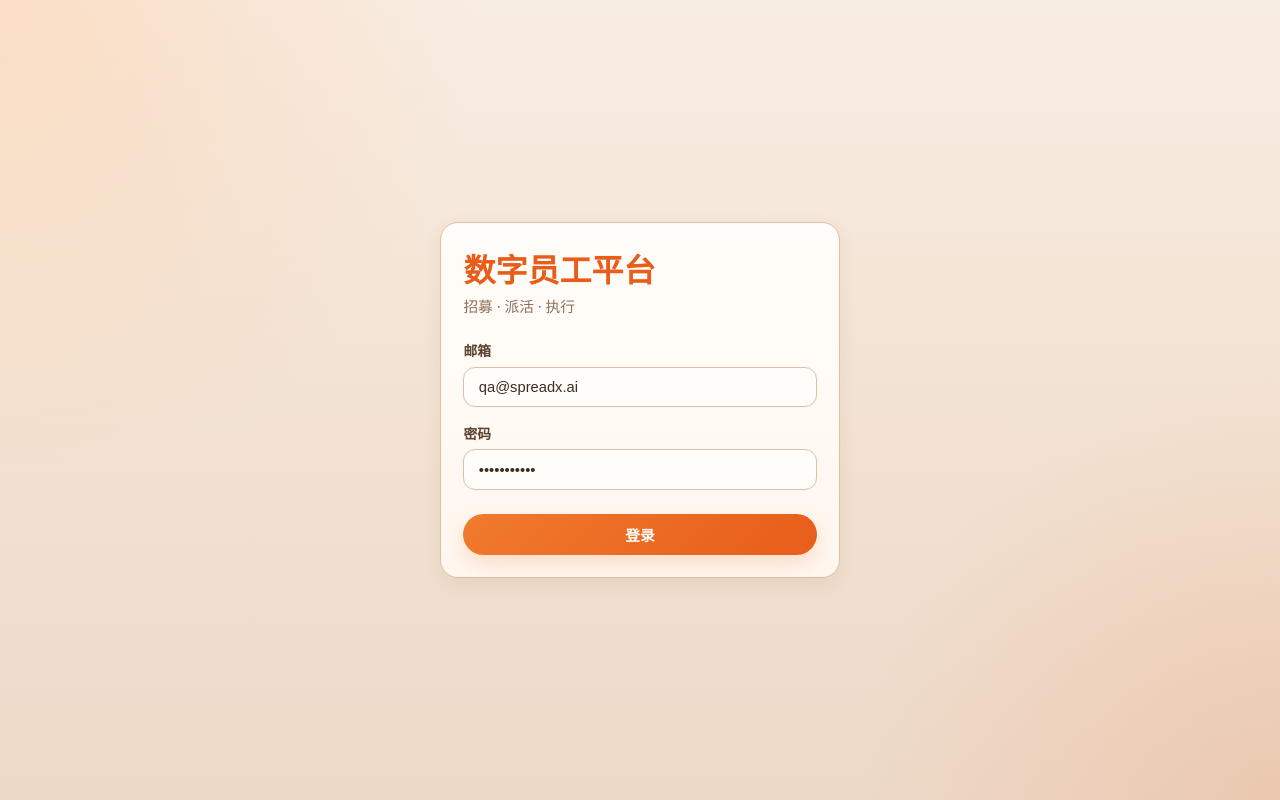
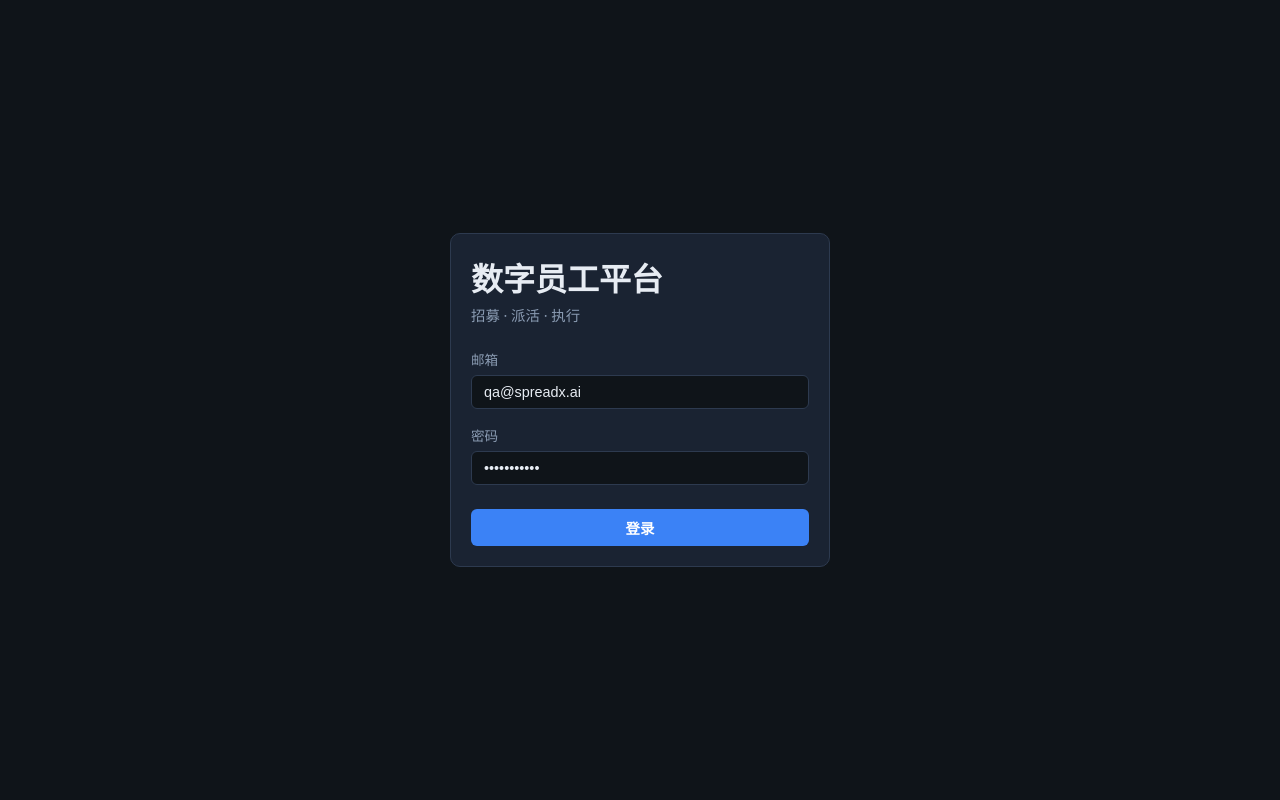
Before and after one commit to SpreadXAI/digital-workforce, a Vue app in the folder frontend/: page /login in a window 1280 px wide. Built offline with nearby package versions, Linux system fonts and the light colour scheme; the HTML template or start-up script is replaced by a standard one.

Commit message:
revert: restore dark theme UI

```diff
--- a/frontend/index.html
+++ b/frontend/index.html
@@ -3,18 +3,9 @@
   <head>
     <meta charset="UTF-8" />
     <meta name="viewport" content="width=device-width, initial-scale=1.0" />
-    <meta name="color-scheme" content="light" />
+    <meta name="color-scheme" content="dark" />
     <meta http-equiv="Cache-Control" content="no-cache, no-store, must-revalidate" />
     <title>数字员工平台</title>
-    <style>
-      html, body {
-        margin: 0;
-        min-height: 100%;
-        background: #f3e3d3 !important;
-        color: #3d2c21 !important;
-      }
-      #app { min-height: 100vh; }
-    </style>
   </head>
   <body>
     <div id="app"></div>
--- a/frontend/src/App.vue
+++ b/frontend/src/App.vue
@@ -1,16 +1,3 @@
 <template>
-  <div class="app-shell">
-    <router-view />
-  </div>
+  <router-view />
 </template>
-
-<style>
-.app-shell {
-  min-height: 100vh;
-  background:
-    radial-gradient(circle at 0% 0%, rgba(255, 183, 120, 0.28), transparent 32%),
-    radial-gradient(circle at 100% 100%, rgba(224, 122, 63, 0.18), transparent 28%),
-    linear-gradient(180deg, #f8ede3 0%, #f3e3d3 45%, #edd9c8 100%);
-  color: #3d2c21;
-}
-</style>
--- a/frontend/src/style.css
+++ b/frontend/src/style.css
@@ -1,29 +1,21 @@
 :root {
-  color-scheme: light;
-  --bg: #f3e3d3;
-  --bg-deep: #e8d4c0;
-  --surface: #fff8f1;
-  --surface-elevated: #ffffff;
-  --border: #ddbfa8;
-  --border-soft: #f0dece;
-  --text: #3d2c21;
-  --text-soft: #5c4030;
-  --muted: #8f6f5c;
-  --accent: #e85d1a;
-  --accent-hover: #c94d10;
-  --accent-soft: #ffe8d6;
-  --accent-glow: rgba(232, 93, 26, 0.18);
-  --success: #3f7a4c;
-  --success-soft: #dff0e3;
-  --warning: #b7791f;
-  --warning-soft: #fff0d6;
-  --danger: #c44536;
-  --danger-soft: #fce9e6;
-  --shadow: 0 16px 40px rgba(120, 72, 40, 0.12);
-  --shadow-sm: 0 6px 18px rgba(120, 72, 40, 0.08);
-  --radius: 18px;
-  --radius-sm: 12px;
-  font-family: "PingFang SC", "Noto Sans SC", "Segoe UI", system-ui, sans-serif;
+  color-scheme: dark;
+  --bg: #0f1419;
+  --surface: #1a2332;
+  --border: #2d3a4f;
+  --text: #e7ecf3;
+  --muted: #8b9cb3;
+  --accent: #3b82f6;
+  --accent-hover: #2563eb;
+  --accent-soft: rgba(59, 130, 246, 0.12);
+  --success: #22c55e;
+  --warning: #f59e0b;
+  --danger: #ef4444;
+  --shadow: 0 10px 30px rgba(0, 0, 0, 0.25);
+  --shadow-sm: 0 4px 14px rgba(0, 0, 0, 0.18);
+  --radius: 10px;
+  --radius-sm: 8px;
+  font-family: 'Segoe UI', system-ui, sans-serif;
   color: var(--text);
   background: var(--bg);
 }
@@ -36,123 +28,95 @@ html, body, #app {
   color: var(--text);
 }
 
-body {
-  background:
-    radial-gradient(circle at top left, rgba(255, 183, 120, 0.22), transparent 30%),
-    radial-gradient(circle at bottom right, rgba(224, 122, 63, 0.14), transparent 26%),
-    linear-gradient(180deg, #f8ede3 0%, #f3e3d3 100%);
-}
+body { min-height: 100vh; }
 
 a { color: var(--accent); text-decoration: none; }
-a:hover { color: var(--accent-hover); }
+a:hover { text-decoration: underline; }
 
 button, .btn {
-  background: linear-gradient(135deg, #f07a2d, var(--accent));
-  color: #fff;
+  background: var(--accent);
+  color: white;
   border: none;
-  padding: 0.62rem 1.2rem;
-  border-radius: 999px;
+  padding: 0.5rem 1rem;
+  border-radius: 6px;
   cursor: pointer;
-  font-size: 0.92rem;
-  font-weight: 700;
-  box-shadow: 0 8px 20px var(--accent-glow);
-  transition: transform 0.15s ease, box-shadow 0.15s ease;
+  font-size: 0.9rem;
+  font-weight: 600;
 }
-button:hover, .btn:hover {
-  background: linear-gradient(135deg, #ea6d1d, var(--accent-hover));
-  transform: translateY(-1px);
-  box-shadow: 0 10px 24px rgba(201, 77, 16, 0.22);
-}
-button:disabled, .btn:disabled {
-  opacity: 0.55;
-  cursor: not-allowed;
-  transform: none;
-}
+button:hover, .btn:hover { background: var(--accent-hover); }
+button:disabled, .btn:disabled { opacity: 0.55; cursor: not-allowed; }
 button.secondary, .btn.secondary {
-  background: #fffaf5;
-  border: 1px solid #efc7ad;
-  color: var(--text-soft);
-  box-shadow: none;
+  background: var(--surface);
+  border: 1px solid var(--border);
+  color: var(--text);
 }
 button.secondary:hover, .btn.secondary:hover {
-  background: var(--accent-soft);
-  border-color: #f0b48a;
-  color: var(--accent-hover);
+  background: #243044;
+  text-decoration: none;
 }
-button.danger, .btn.danger {
-  background: linear-gradient(135deg, #d9534f, var(--danger));
-}
+button.danger, .btn.danger { background: var(--danger); }
 
 input, textarea, select {
-  background: #fffdf9;
+  background: var(--bg);
   border: 1px solid var(--border);
   color: var(--text);
-  padding: 0.7rem 0.9rem;
-  border-radius: var(--radius-sm);
+  padding: 0.5rem 0.75rem;
+  border-radius: 6px;
   width: 100%;
-  font-size: 0.92rem;
-  transition: border-color 0.15s ease, box-shadow 0.15s ease;
+  font-size: 0.9rem;
 }
 input:focus, textarea:focus, select:focus {
   outline: none;
-  border-color: #f0a06a;
-  box-shadow: 0 0 0 4px var(--accent-glow);
+  border-color: var(--accent);
+  box-shadow: 0 0 0 3px var(--accent-soft);
 }
-textarea { min-height: 110px; resize: vertical; }
+textarea { min-height: 100px; resize: vertical; }
 
 .card {
-  background: linear-gradient(180deg, #fffdf9 0%, #fff7ef 100%);
-  border: 1px solid #f0d7c3;
+  background: var(--surface);
+  border: 1px solid var(--border);
   border-radius: var(--radius);
-  padding: 1.4rem;
-  box-shadow: var(--shadow-sm);
+  padding: 1.25rem;
 }
 
 .page-title {
-  font-size: 1.75rem;
-  font-weight: 800;
-  color: #4a2f22;
+  font-size: 1.65rem;
+  font-weight: 700;
+  color: var(--text);
   margin-bottom: 0.35rem;
 }
 
 .page-desc {
   color: var(--muted);
   margin-bottom: 1.5rem;
-  line-height: 1.65;
+  line-height: 1.6;
 }
 
 .badge {
-  display: inline-flex;
-  align-items: center;
-  padding: 0.22rem 0.7rem;
+  display: inline-block;
+  padding: 0.15rem 0.5rem;
   border-radius: 999px;
   font-size: 0.75rem;
-  font-weight: 700;
+  font-weight: 600;
+  text-transform: uppercase;
 }
-.badge.recruiting, .badge.pending { background: #f3ebe3; color: #8a7568; }
-.badge.training, .badge.ready { background: var(--warning-soft); color: var(--warning); }
-.badge.active, .badge.running { background: var(--success-soft); color: var(--success); }
-.badge.completed { background: #e8eef8; color: #4b6b8a; }
-.badge.suspended, .badge.failed { background: var(--danger-soft); color: var(--danger); }
+.badge.recruiting, .badge.pending { background: #334155; color: #94a3b8; }
+.badge.training, .badge.ready { background: #422006; color: #fbbf24; }
+.badge.active, .badge.running { background: #14532d; color: #4ade80; }
+.badge.completed { background: #1e3a5f; color: #60a5fa; }
+.badge.suspended, .badge.failed { background: #450a0a; color: #f87171; }
 
 table { width: 100%; border-collapse: collapse; }
-th, td { text-align: left; padding: 0.9rem 0.75rem; border-bottom: 1px solid var(--border-soft); }
-th {
-  color: var(--muted);
-  font-weight: 700;
-  font-size: 0.78rem;
-  letter-spacing: 0.04em;
-  text-transform: uppercase;
-}
-tbody tr:hover { background: rgba(255, 250, 245, 0.85); }
+th, td { text-align: left; padding: 0.75rem; border-bottom: 1px solid var(--border); }
+th { color: var(--muted); font-weight: 500; font-size: 0.8rem; }
+tbody tr:hover { background: rgba(255, 255, 255, 0.02); }
 
 .form-row { margin-bottom: 1rem; }
 .form-row label {
   display: block;
-  margin-bottom: 0.4rem;
-  color: var(--text-soft);
-  font-size: 0.86rem;
-  font-weight: 700;
+  margin-bottom: 0.35rem;
+  color: var(--muted);
+  font-size: 0.85rem;
 }
 
 .error { color: var(--danger); margin-top: 0.5rem; font-size: 0.85rem; }
@@ -163,9 +127,9 @@ tbody tr:hover { background: rgba(255, 250, 245, 0.85); }
   align-items: center;
   gap: 0.35rem;
   color: var(--accent);
-  font-weight: 700;
+  font-weight: 600;
 }
-.link-btn:hover { color: var(--accent-hover); }
+.link-btn:hover { color: #60a5fa; text-decoration: none; }
 
 .detail-grid {
   display: grid;
@@ -173,21 +137,19 @@ tbody tr:hover { background: rgba(255, 250, 245, 0.85); }
   gap: 1rem;
 }
 .detail-item {
-  background: #fffdf9;
-  border: 1px solid var(--border-soft);
+  background: var(--bg);
+  border: 1px solid var(--border);
   border-radius: var(--radius-sm);
-  padding: 0.95rem 1rem;
+  padding: 0.9rem 1rem;
 }
 .detail-item .label {
   font-size: 0.75rem;
   color: var(--muted);
   margin-bottom: 0.35rem;
-  text-transform: uppercase;
-  letter-spacing: 0.04em;
 }
 .detail-item .value {
   color: var(--text);
-  font-weight: 700;
+  font-weight: 600;
   word-break: break-all;
 }
 
--- a/frontend/src/views/LoginView.vue
+++ b/frontend/src/views/LoginView.vue
@@ -61,15 +61,8 @@ async function submit() {
   justify-content: center;
   padding: 1rem;
 }
-.login-card {
-  width: 400px;
-  background: linear-gradient(180deg, #fffdf9, #fff7ef);
-  border: 1px solid var(--border);
-}
-h1 {
-  margin-bottom: 0.25rem;
-  color: var(--accent);
-}
-.subtitle { color: var(--muted); margin-bottom: 1.5rem; font-size: 0.92rem; }
+.login-card { width: 380px; }
+h1 { margin-bottom: 0.25rem; }
+.subtitle { color: var(--muted); margin-bottom: 1.5rem; font-size: 0.9rem; }
 button { width: 100%; margin-top: 0.5rem; }
 </style>
--- a/frontend/src/views/LogsView.vue
+++ b/frontend/src/views/LogsView.vue
@@ -61,7 +61,7 @@ onMounted(async () => {
   overflow: hidden;
   text-overflow: ellipsis;
   white-space: nowrap;
-  color: var(--text-soft);
+  color: var(--muted);
   font-size: 0.85rem;
 }
 .empty { color: var(--muted); padding: 2rem 0; }
--- a/frontend/src/views/RecruitView.vue
+++ b/frontend/src/views/RecruitView.vue
@@ -294,7 +294,7 @@ onMounted(load)
 .desc { color: var(--muted); font-size: 0.9rem; margin-top: 0.25rem; }
 .platform-tags { display: flex; gap: 0.5rem; }
 .tag { padding: 0.25rem 0.75rem; border-radius: 999px; font-size: 0.8rem; border: 1px solid var(--border); }
-.tag.active { background: var(--accent-soft); color: var(--accent-hover); border-color: #f0b48a; }
+.tag.active { background: #14532d; color: #4ade80; border-color: #14532d; }
 .tag.disabled { color: var(--muted); opacity: 0.6; }
 .list-header { display: flex; justify-content: space-between; align-items: center; gap: 1rem; margin-bottom: 1rem; flex-wrap: wrap; }
 .filters { display: flex; gap: 0.5rem; flex: 1; }
@@ -307,7 +307,7 @@ onMounted(load)
 button.sm { padding: 0.25rem 0.5rem; font-size: 0.75rem; }
 .empty { color: var(--muted); padding: 2rem 0; text-align: center; }
 .count { color: var(--muted); font-size: 0.8rem; margin-top: 0.75rem; }
-.modal { position: fixed; inset: 0; background: rgba(74, 47, 34, 0.38); backdrop-filter: blur(4px); display: flex; align-items: center; justify-content: center; z-index: 100; padding: 1rem; }
+.modal { position: fixed; inset: 0; background: rgba(0,0,0,0.65); display: flex; align-items: center; justify-content: center; z-index: 100; padding: 1rem; }
 .modal-body { width: 480px; max-width: 100%; max-height: 90vh; overflow: auto; }
 .modal-body.wide { width: 560px; }
 .modal-header { display: flex; justify-content: space-between; align-items: center; margin-bottom: 1rem; }
--- a/frontend/src/views/TaskDetailView.vue
+++ b/frontend/src/views/TaskDetailView.vue
@@ -163,7 +163,7 @@ watch(() => route.params.id, load)
 .instruction-box .label,
 .tactile-card h3,
 .card h3 {
-  color: var(--text-soft);
+  color: var(--muted);
   font-size: 0.9rem;
   margin-bottom: 0.75rem;
 }
@@ -179,7 +179,7 @@ watch(() => route.params.id, load)
   white-space: pre-wrap;
   word-break: break-word;
   font-size: 0.85rem;
-  color: var(--text-soft);
+  color: var(--muted);
 }
 .empty, .loading { color: var(--muted); }
 .detail-grid { margin-bottom: 1rem; }
--- a/frontend/src/views/TasksView.vue
+++ b/frontend/src/views/TasksView.vue
@@ -171,7 +171,7 @@ onMounted(async () => {
 .employee-pick {
   max-height: 280px;
   overflow: auto;
-  border: 1px solid var(--border-soft);
+  border: 1px solid var(--border);
   border-radius: var(--radius-sm);
   padding: 0.5rem;
   margin-bottom: 1rem;
@@ -193,7 +193,7 @@ onMounted(async () => {
   padding: 0.7rem 0.85rem;
   background: var(--surface-elevated);
   border-radius: var(--radius-sm);
-  border: 1px solid var(--border-soft);
+  border: 1px solid var(--border);
 }
 .info-list span { color: var(--muted); font-size: 0.85rem; }
 .list-header {
```
Also changed, not shown: frontend/src/views/DashboardView.vue (+3 -10 lines), frontend/src/views/Layout.vue (+16 -22 lines).
